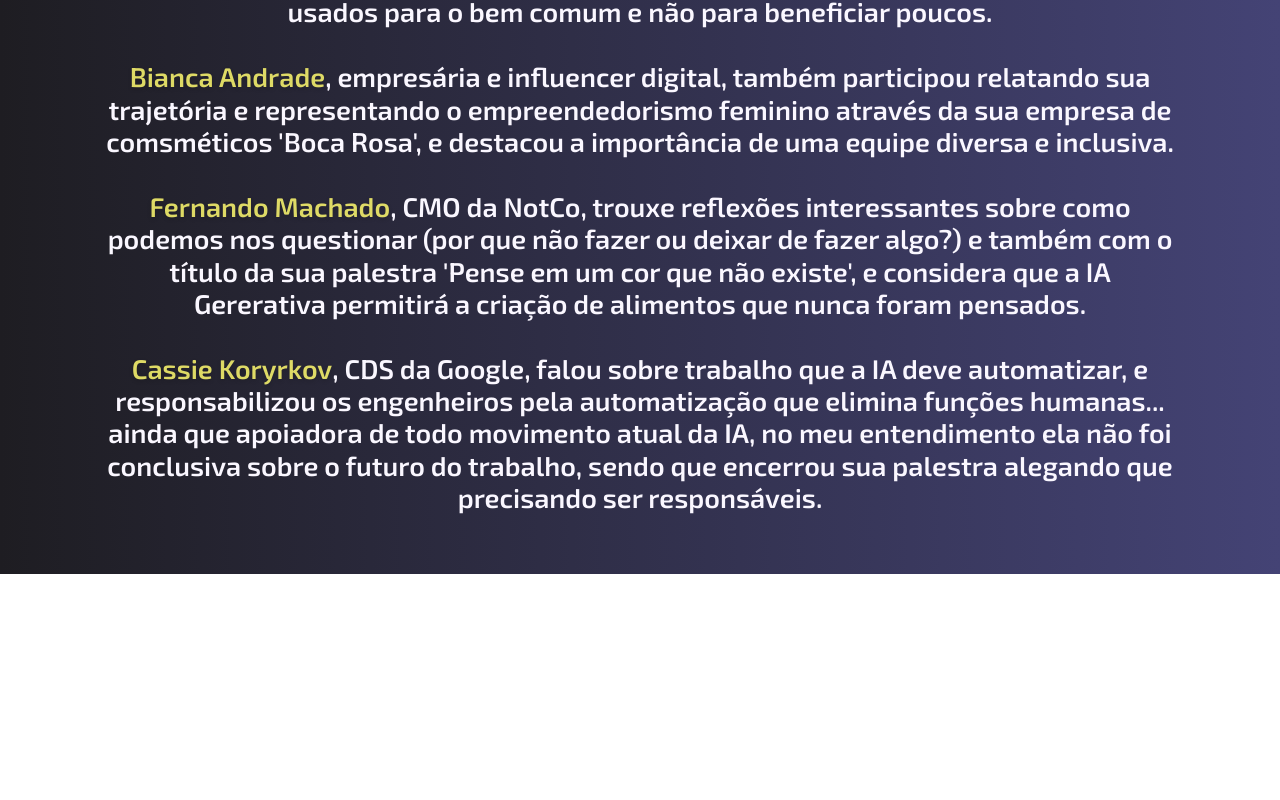
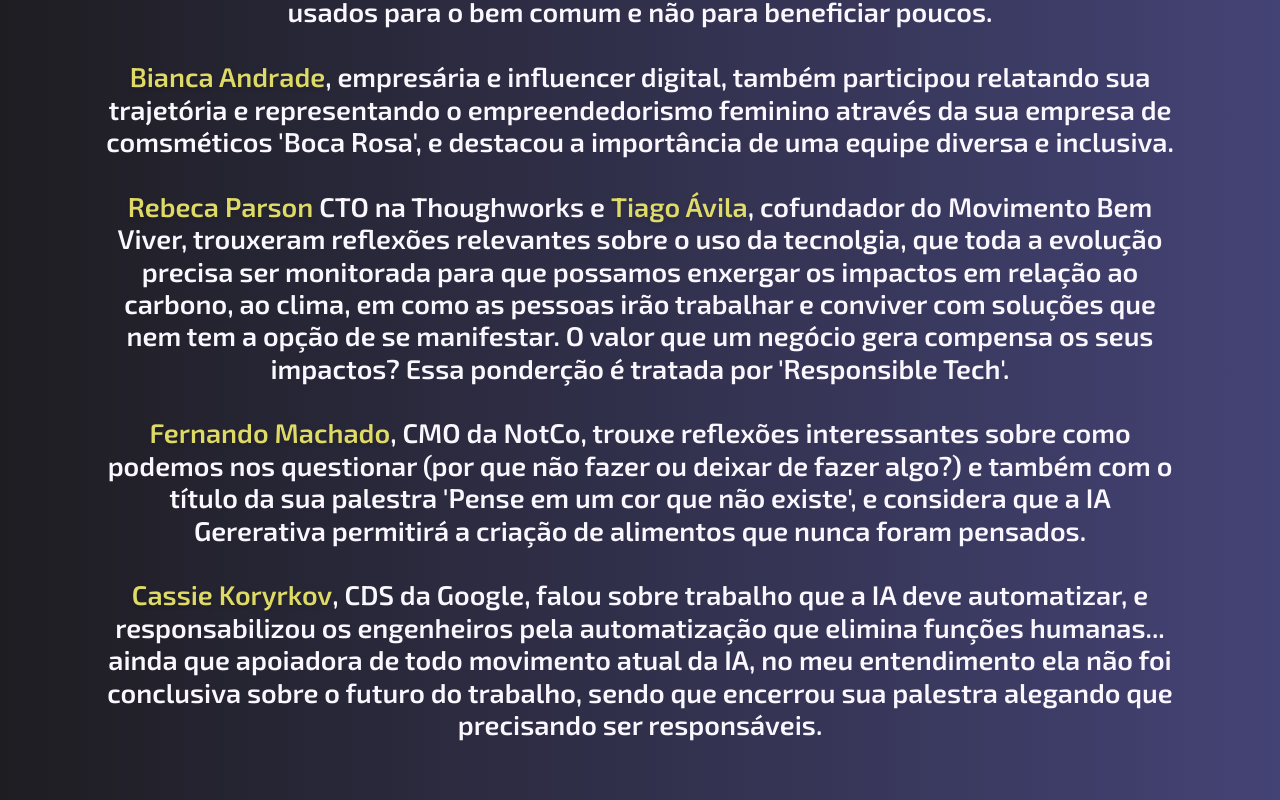
Before and after one commit to eukeko/wsrio23, a plain HTML site: page dia2.html in a window 1280 px wide. Shown: the part 1662-2462 px from the top of the page. Before the commit the page ends 2236 px from the top, so only its background shows below. Drawn offline with nearby package versions, Linux system fonts and the light colour scheme; a script that the page names is missing.

Commit message:
Update dia2.html

```diff
--- a/dia2.html
+++ b/dia2.html
@@ -55,6 +55,7 @@
 				<strong>Chelsea Manning</strong>, consultora especialista em segurança e privacidade digital, ressaltou que a IA deve ser utilizada de forma ética e responsável, em respeito à diversisdade e aos direitos humanos; ela também fez referência à necessidade de regular e fiscalizar as Bigs Techs (que tem todo acesso e controle sobre os recursos de IA); entende ainda que a internet tem se tornado um ambiente de conflito, em que a privacidade vem sendo ameaçada pela coleta indiscriminada de dados pessoais para fins políticos, comerciais e criminosos, e também defende que os recursos de criptografia sejam cada vez mais utilizados para melhorar a segurança das informações. Mesmo com a IA podendo ser uma grande aliada à inovação e criatividade, ao mesmo tempo pode servir para controlar e manipular informações e pessoas, cabendo aos profissionais de TI garantir ética no uso da IA, se responsabilizando pelas consequências das aplicações que desenvolvem.<br><br>
 				<strong>Meredith Whittaker</strong>, Presidente do Signal (aplicativo de mensageria seguro), defende que a privacidade e a segurança digitais sejam tratadas como direitos humanos fundamentais. Ela questiona a confiança em ferramentas como o ChatGPT (IA generativa), que podem ser utilizadas para induzir pessoas a erros. Ela destacou que as grandes empresas de tecnologia não tem compromisso público, e sim lucrativo, e que precisam ser responsabilizadas pelos riscos de suas IAs; entende também que os recursos com que essas inteligências se sustentam devem ser democratizados e usados para o bem comum e não para beneficiar poucos.<br><br>
 				<strong>Bianca Andrade</strong>, empresária e influencer digital, também participou relatando sua trajetória e representando o empreendedorismo feminino através da sua empresa de comsméticos 'Boca Rosa', e destacou a importância de uma equipe diversa e inclusiva.<br><br>
+				<strong>Rebeca Parson</strong> CTO na Thoughworks e <strong>Tiago Ávila</strong>, cofundador do Movimento Bem Viver, trouxeram reflexões relevantes sobre o uso da tecnolgia, que toda a evolução precisa ser monitorada para que possamos enxergar os impactos em relação ao carbono, ao clima, em como as pessoas irão trabalhar e conviver com soluções que nem tem a opção de se manifestar. O valor que um negócio gera compensa os seus impactos? Essa ponderção é tratada por 'Responsible Tech'.<br><br>
 				<strong>Fernando Machado</strong>, CMO da NotCo, trouxe reflexões interessantes sobre como podemos nos questionar (por que não fazer ou deixar de fazer algo?) e também com o título da sua palestra 'Pense em um cor que não existe', e considera que a IA Gererativa permitirá a criação de alimentos que nunca foram pensados.<br><br>
 				<strong>Cassie Koryrkov</strong>, CDS da Google, falou sobre trabalho que a IA deve automatizar, e responsabilizou os engenheiros pela automatização que elimina funções humanas... ainda que apoiadora de todo movimento atual da IA, no meu entendimento ela não foi conclusiva sobre o futuro do trabalho, sendo que encerrou sua palestra alegando que precisando ser responsáveis.
 			</p>
```
